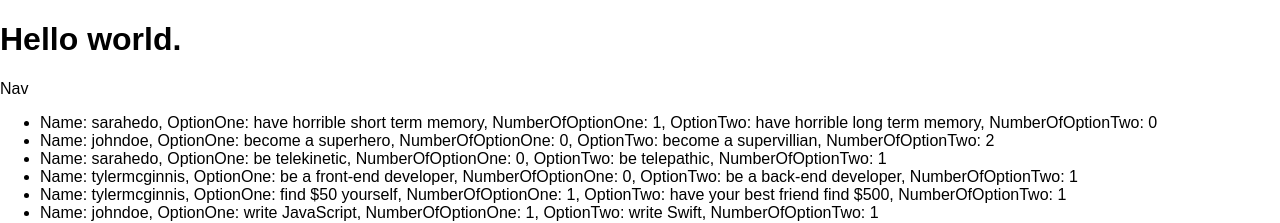
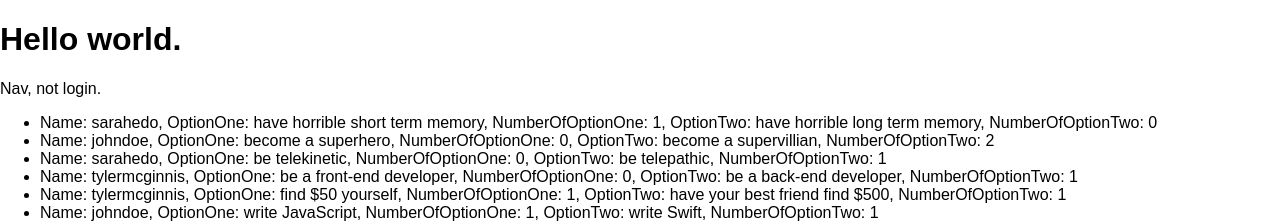
Before and after one commit to yuyi1000/reactnd-would-you-rather-app, a React (Create React App) app: page /login in a window 1280 px wide. Shown: the top 223 px of the page. Built offline with nearby package versions, Linux system fonts and the light colour scheme.

Commit message:
add logic for not login on Nav component

```diff
--- a/package.json
+++ b/package.json
@@ -6,6 +6,7 @@
     "react": "^16.4.2",
     "react-dom": "^16.4.2",
     "react-redux": "^5.0.7",
+    "react-router-dom": "^4.3.1",
     "react-scripts": "1.1.4",
     "redux": "^4.0.0",
     "redux-thunk": "^2.3.0"
--- a/src/components/Nav.js
+++ b/src/components/Nav.js
@@ -1,14 +1,32 @@
 import React, { Component } from 'react'
 import { connect } from 'react-redux'
+import { NavLink } from 'react-router-dom'
 
 class Nav extends Component {
+
   render() {
+    const { authedUser } = this.props
+    if (authedUser === null) {
+      return (
+        <div>
+          Nav, not login.
+        </div>
+      )
+    }
+
     return (
       <div>
-        Nav
+        Nav, login.
       </div>
     )
+
   }
 }
 
-export default connect()(Nav)
+function mapStateToProps ({ authedUser }) {
+  return {
+    authedUser,
+  }
+}
+
+export default connect(mapStateToProps)(Nav)
```
Also changed, not shown: 1 other file (tests, documents, lock files or other folders).
